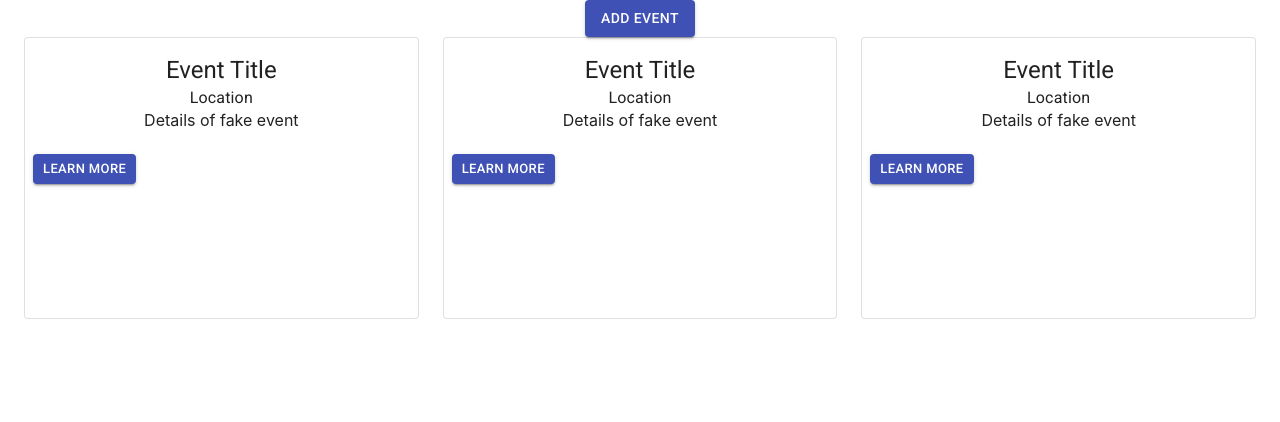
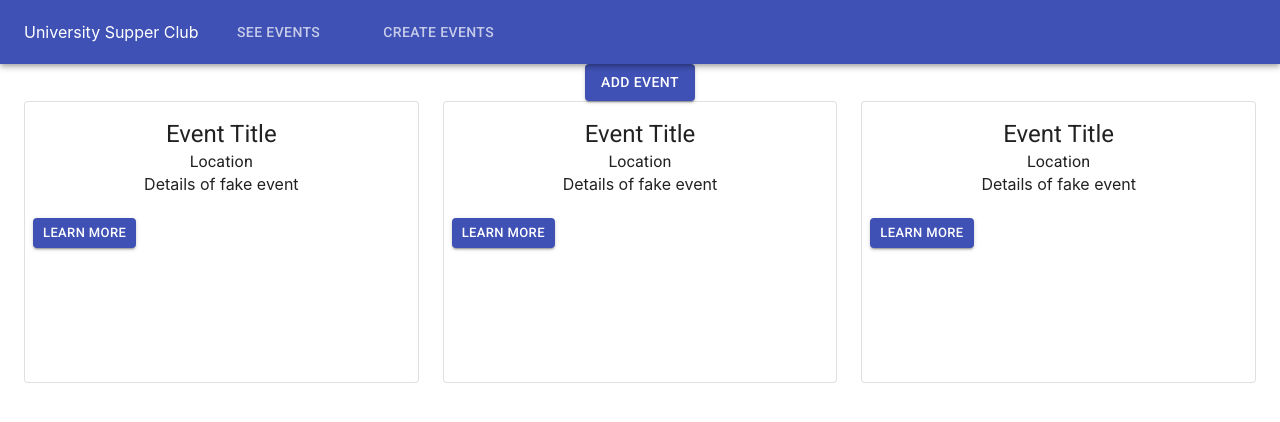
Before and after one commit to Yoshi275/mini-usc-event-manager, a React (Create React App) app: page / in a window 1280 px wide. Shown: the top 422 px of the page. Built offline with nearby package versions, Linux system fonts and the light colour scheme.

Commit message:
Set up frontend navbar

```diff
--- a/src/App.js
+++ b/src/App.js
@@ -2,10 +2,12 @@ import React from 'react';
 import logo from './logo.svg';
 import './App.css';
 import EventCards from './views/EventCards'
+import Navbar from './components/Navbar'
 
 function App() {
   return (
     <div className="App">
+      <Navbar />
       <EventCards />
     </div>
   );
--- /dev/null
+++ b/src/components/Navbar.js
@@ -0,0 +1,35 @@
+import React, { Component } from 'react'
+import { AppBar, Toolbar, Typography, Tabs, Tab, Link } from '@material-ui/core'
+// import { Link } from "react-router-dom";
+
+class NavBar extends Component {
+    render() {
+        var styles = {
+            appBar: {
+                flexWrap: 'wrap'
+            },
+            tabs: {
+                width: '100%'
+            }
+        };
+        var allTabs = ['/events', '/create']
+
+        return (
+                <div>
+                    <AppBar position="sticky">
+                        <Toolbar>
+                            <Typography variant="title" color="inherit">
+                                    University Supper Club
+                            </Typography>
+                            <Tabs>
+                                <Tab label="See Events" value="/events" component={Link} to={allTabs[0]} />
+                                <Tab label="Create Events" value="/create" component={Link} to={allTabs[1]} />
+                            </Tabs>
+                        </Toolbar>
+                    </AppBar>
+                </div>
+        );
+    }
+}
+
+export default NavBar;
```
